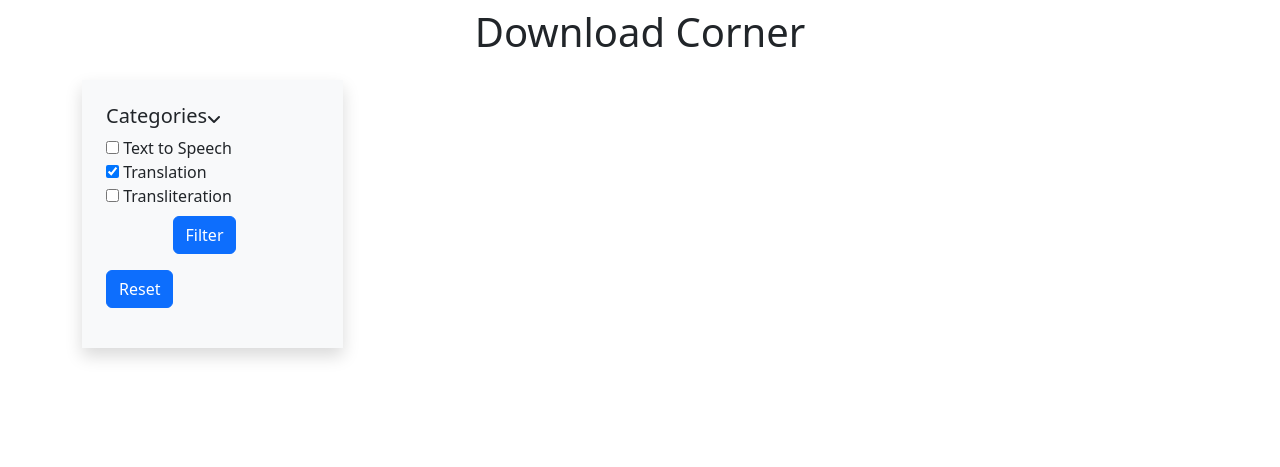
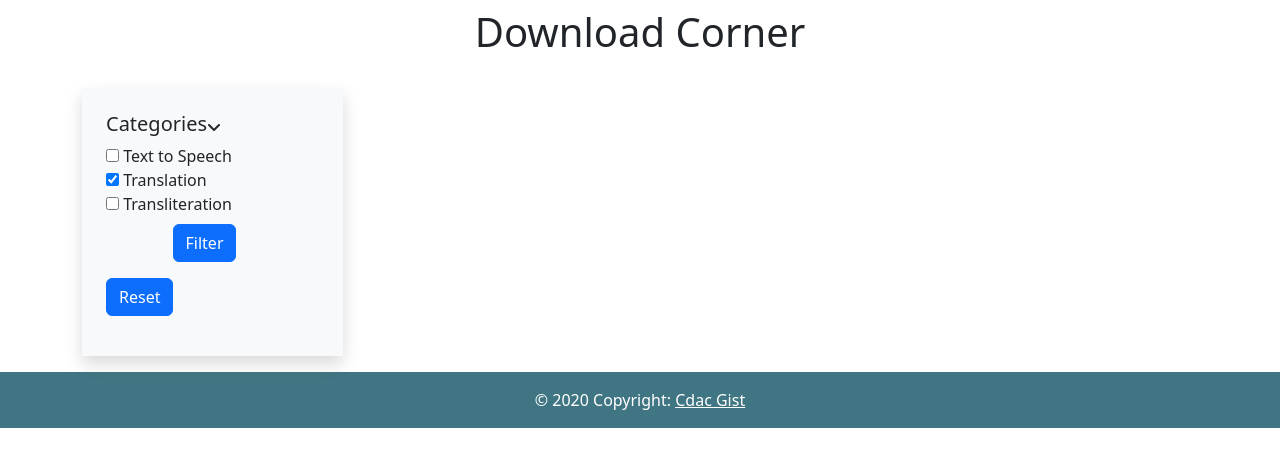
Before and after one commit to Abhijeet-kadance/SecureFileSystem, a Django app: page /download in a window 1280 px wide. Shown: the part 76-543 px from the top of the page. Run offline with Django 4.2, Linux system fonts and the light colour scheme; data that the repository does not hold is empty; some libraries are stand-ins or nearby versions.

Commit message:
Added a temporary Footer

```diff
--- a/SecureFileSystem/FileApp/templates/FileApp/Download.html
+++ b/SecureFileSystem/FileApp/templates/FileApp/Download.html
@@ -10,7 +10,7 @@
 
 <div class="page-content" id="main-content">
   <!-- Main Container -->
-  <div class="container">
+  <div class="container my-3">
     <!-- Outer Row -->
     <div class="row">
       <div class="col-lg-3 mt-2">
--- a/SecureFileSystem/FileApp/templates/FileApp/index.html
+++ b/SecureFileSystem/FileApp/templates/FileApp/index.html
@@ -12,5 +12,10 @@
 
 {% block dashboard %}
 {% endblock %}
+
+<div class="text-center p-3" style="background-color: #407683;color:white">
+    © 2020 Copyright:
+    <a class="text-white" href="#">Cdac Gist</a>
+</div>
 </body>
 </html>
```
